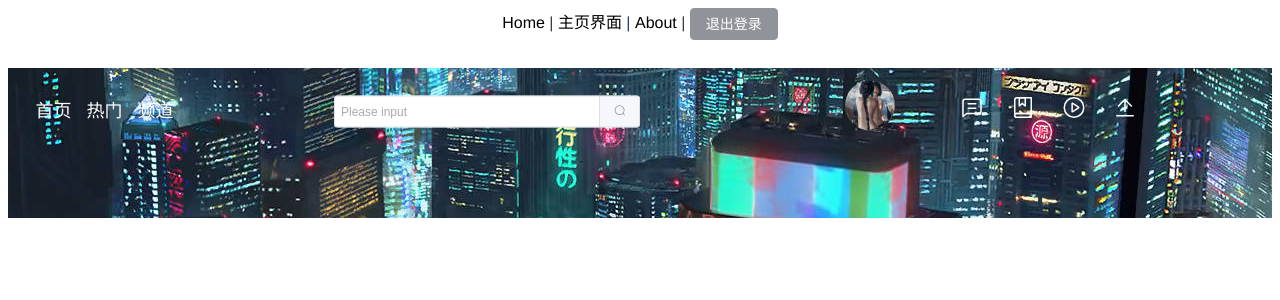
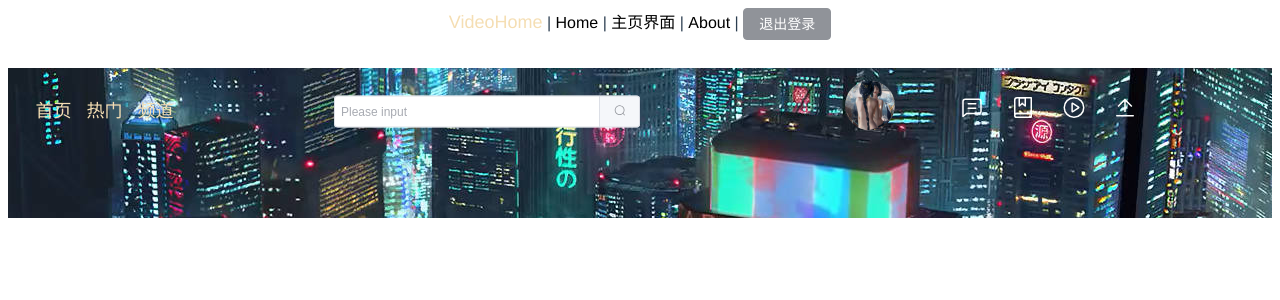
Before and after one commit to Elysia-0111/19-SE-Milimili, a Vue app in the folder 前端/milimili/: page /video/home in a window 1280 px wide. Shown: the top 300 px of the page. Built offline with nearby package versions, Linux system fonts and the light colour scheme.

Commit message:
app.vue修改

```diff
--- a/前端/milimili/src/App.vue
+++ b/前端/milimili/src/App.vue
@@ -1,7 +1,8 @@
 <template>
   <el-container>
     <el-header>
-    <div v-if="this.$store.state.isLogin==false">
+      <div v-if="this.$store.state.isLogin == false">
+        <router-link to="/video/home">VideoHome</router-link> |
         <router-link to="/">Home</router-link> |
         <!--<router-link to="/homepage">个人中心</router-link> |-->
         <router-link to="/personal">主页界面</router-link> |
@@ -10,6 +11,7 @@
         <router-link to="/login">注册</router-link>
       </div>
       <div v-else>
+        <router-link to="/video/home">VideoHome</router-link> |
         <router-link to="/">Home</router-link> |
         <!--<router-link to="/homepage">个人中心</router-link> |-->
         <router-link to="/personal">主页界面</router-link> |
@@ -18,7 +20,7 @@
       </div>
     </el-header>
   </el-container>
-  <router-view/>
+  <router-view />
 </template>
 
 <style>
--- a/前端/milimili/src/views/video/VideoHome.vue
+++ b/前端/milimili/src/views/video/VideoHome.vue
@@ -56,7 +56,7 @@
 
 .router-link-active {
     text-decoration: none;
-    color: white;
+    color: wheat;
     font-size: large;
 }
 
```
Lines whose indentation alone changed are shown as unchanged.
